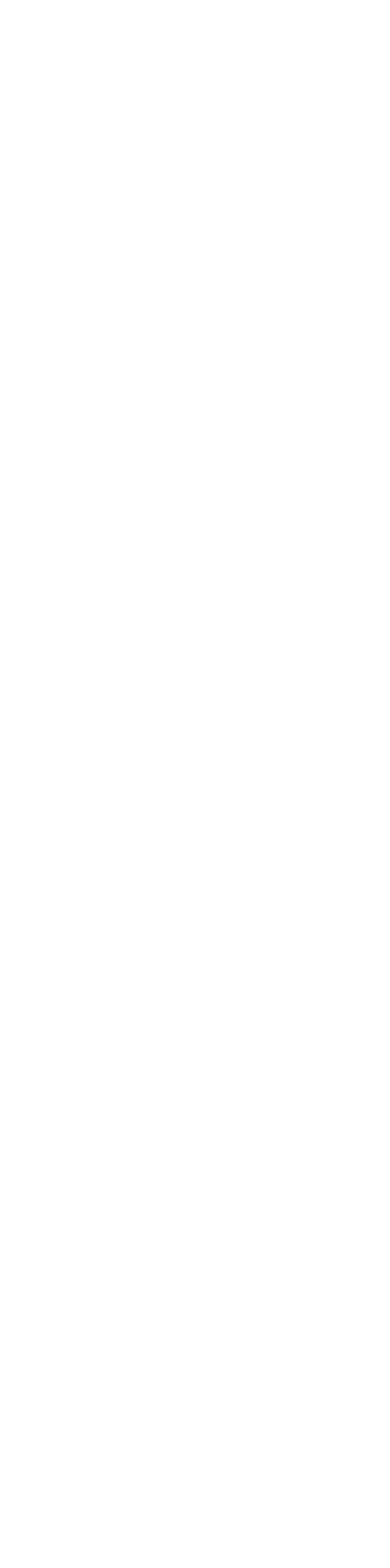
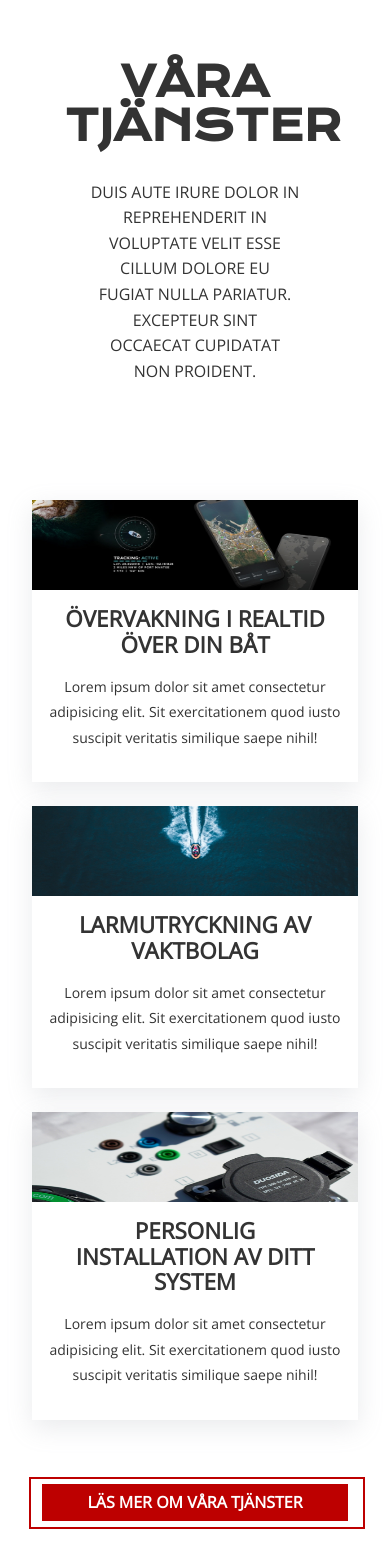
Before and after one commit to christerresin/nordicboatsecurity, a Next.js app: page / in a window 390 px wide. Shown: the part 3174-4742 px from the top of the page. Before the commit the page ends 3254 px from the top, so only its background shows below. Built offline with nearby package versions, Linux system fonts and the light colour scheme.

Commit message:
add services and serviceBox comp with styles

```diff
--- /dev/null
+++ b/components/ServiceBox.jsx
@@ -0,0 +1,13 @@
+import styles from '../styles/ServiceBox.module.scss';
+
+function ServiceBox({ header, image, content }) {
+  return (
+    <a href='' className={styles.container}>
+      <img className={styles.img} alt='gps tracking' src={image}></img>
+      <h3>{header}</h3>
+      <p>{content}</p>
+    </a>
+  );
+}
+
+export default ServiceBox;
--- /dev/null
+++ b/components/Services.jsx
@@ -0,0 +1,51 @@
+import ServiceBox from './ServiceBox';
+import styles from '../styles/Services.module.scss';
+
+const services = [
+  {
+    image: 'gps_800.jpg',
+    header: 'Övervakning i realtid över din båt',
+    content:
+      'Lorem ipsum dolor sit amet consectetur adipisicing elit. Sit exercitationem quod iusto suscipit veritatis similique saepe nihil!',
+  },
+  {
+    image: 'jetski_800.jpg',
+    header: 'Larmutryckning av vaktbolag',
+    content:
+      'Lorem ipsum dolor sit amet consectetur adipisicing elit. Sit exercitationem quod iusto suscipit veritatis similique saepe nihil!',
+  },
+  {
+    image: 'install_800.jpg',
+    header: 'Personlig installation av ditt system',
+    content:
+      'Lorem ipsum dolor sit amet consectetur adipisicing elit. Sit exercitationem quod iusto suscipit veritatis similique saepe nihil!',
+  },
+];
+
+function Services() {
+  return (
+    <section className={`${styles.container} ${styles.reveal}`}>
+      <div className={styles.header}>
+        <h2>Våra tjänster</h2>
+        <p>
+          Duis aute irure dolor in reprehenderit in voluptate velit esse cillum
+          dolore eu fugiat nulla pariatur. Excepteur sint occaecat cupidatat non
+          proident.
+        </p>
+      </div>
+      <div className={styles.box_container}>
+        {services.map((service) => (
+          <ServiceBox
+            header={service.header}
+            image={service.image}
+            content={service.content}
+            key={service.header}
+          />
+        ))}
+      </div>
+      <a className={styles.cta}>Läs mer om våra tjänster</a>
+    </section>
+  );
+}
+
+export default Services;
--- a/pages/index.js
+++ b/pages/index.js
@@ -3,6 +3,7 @@ import Image from 'next/image';
 import Header from '../components/Header';
 import Hero from '../components/Hero';
 import Products from '../components/Products';
+import Services from '../components/Services';
 import Top from '../components/Top';
 import styles from '../styles/Home.module.scss';
 
@@ -17,6 +18,7 @@ export default function Home() {
       <Hero />
       <Top />
       <Products />
+      <Services />
       <main className={styles.main}></main>
 
       <footer className={styles.footer}></footer>
--- a/styles/Header.module.scss
+++ b/styles/Header.module.scss
@@ -79,12 +79,12 @@
     padding-left: 45px;
   }
 
-  ul li {
+  li {
     position: relative;
     list-style: none;
   }
 
-  ul li a {
+  li a {
     position: relative;
     margin: 0 15px;
     text-decoration: none;
@@ -100,7 +100,7 @@
     transition: 0.3s;
   }
 
-  ul li a:hover {
+  li a:hover {
     color: #bd0000;
   }
 
--- /dev/null
+++ b/styles/ServiceBox.module.scss
@@ -0,0 +1,71 @@
+.container {
+  display: flex;
+  flex-direction: column;
+  text-align: center;
+  max-width: 360px;
+  max-height: 360px;
+  box-shadow: rgba(149, 157, 165, 0.2) 0px 8px 24px;
+  text-decoration: none;
+  -webkit-transition: 0.2s;
+  -moz-transition: 0.2s;
+  -ms-transition: 0.2s;
+  -o-transition: 0.2s;
+  transition: 0.2s;
+}
+
+.container:hover {
+  background-color: #bd0000;
+  color: rgba(255, 255, 255, 1);
+  transform: scale(1.03);
+  cursor: pointer;
+}
+
+.container:visited {
+  color: #333333;
+}
+
+.container:visited:hover {
+  color: #fff;
+}
+
+.img {
+  background-position: center;
+  background-size: contain;
+  width: 100%;
+  height: 125px;
+}
+
+.container h3 {
+  padding: 1.5rem 5rem 1rem 5rem;
+}
+
+.container p {
+  padding: 0 3rem 2.5rem 3rem;
+  font-size: 14px;
+}
+
+@media screen and (max-width: 1170px) {
+  .container {
+    max-width: 245px;
+    max-height: 400px;
+  }
+
+  .img {
+    height: 90px;
+  }
+
+  .container h3 {
+    padding: 1rem 2rem 1rem 2rem;
+  }
+
+  .container p {
+    padding: 0 1rem 2rem 1rem;
+  }
+}
+
+@media screen and (max-width: 833px) {
+  .container {
+    max-width: 345px;
+    max-height: 400px;
+  }
+}
--- /dev/null
+++ b/styles/Services.module.scss
@@ -0,0 +1,114 @@
+.container {
+  position: relative;
+  grid-row: 10;
+  grid-column: 1/14;
+  height: 550px;
+  margin-top: 3rem;
+  margin-bottom: 8rem;
+  text-align: center;
+}
+
+.header {
+  display: flex;
+  flex-direction: column;
+  align-items: center;
+  text-align: center;
+  text-transform: uppercase;
+  position: relative;
+  top: 5%;
+  left: 50%;
+  transform: translate(-50%, -50%);
+  width: 80%;
+}
+
+.header h2 {
+  width: 60%;
+  margin-bottom: 1rem;
+}
+
+.header p {
+  width: 60%;
+  margin-bottom: 1rem;
+  text-transform: uppercase;
+}
+
+.box_container {
+  display: flex;
+  flex-direction: row;
+  justify-content: space-around;
+  margin-bottom: 4rem;
+}
+
+.cta {
+  background: #bd0000;
+  color: #fff;
+  display: inline-block;
+  padding: 6px 45px;
+  position: relative;
+  text-decoration: none;
+  text-transform: uppercase;
+  font-weight: 600;
+  font-size: 16px;
+  cursor: pointer;
+  transition: 0.3s;
+}
+
+.cta,
+.cta:before {
+  box-sizing: border-box;
+}
+
+.cta::before {
+  border: 2px solid #bd0000;
+  content: '';
+  display: block;
+  height: 140%;
+  position: absolute;
+  width: 110%;
+  top: -7px;
+  left: -13px;
+  z-index: -1;
+}
+
+.cta:hover {
+  background: #fff;
+  color: #bd0000;
+}
+
+@media screen and (max-width: 1170px) {
+  .container {
+    margin-bottom: 11rem;
+  }
+
+  .header h2 {
+    margin-top: 3rem;
+    width: 80%;
+  }
+}
+
+@media screen and (max-width: 833px) {
+  .container {
+    grid-column: 2/6;
+    height: 1400px;
+  }
+
+  .header h2 {
+    margin-top: 3rem;
+    width: 100%;
+  }
+
+  .header p {
+    width: 80%;
+    margin-top: 1rem;
+    margin-bottom: 0;
+  }
+
+  .box_container {
+    display: flex;
+    flex-direction: column;
+    justify-content: center;
+    align-items: center;
+    margin-bottom: 4rem;
+    gap: 1.5rem;
+  }
+}
```
